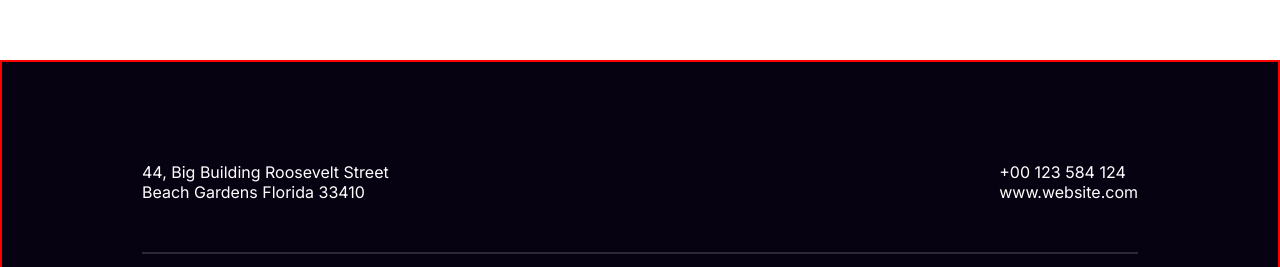
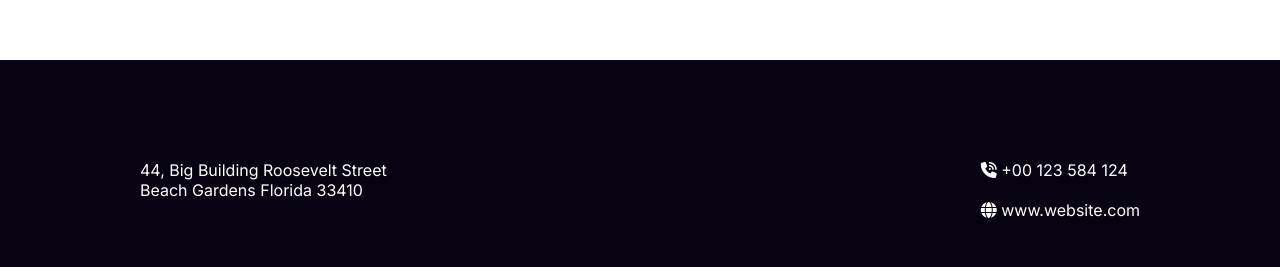
Before and after one commit to Rezwan-Uz-Zaman/Happy-New-Year, a plain HTML site: page index.html in a window 1280 px wide. Shown: the part 6170-6437 px from the top of the page. Drawn offline with Linux system fonts and the light colour scheme.

Commit message:
added footer font awsome icon

```diff
--- a/index.html
+++ b/index.html
@@ -11,6 +11,7 @@
     <meta charset="UTF-8">
     <meta name="viewport" content="width=device-width, initial-scale=1.0">
     <link rel="stylesheet" href="style/style.css">
+    <script src="https://kit.fontawesome.com/b3bf272263.js" crossorigin="anonymous"></script>
     <title>Happy New Year</title>
 </head>
 <body>
@@ -340,8 +341,8 @@
     </div>
 
     <div class="footer-column">
-        <p class="footer-column-num"> +00 123 584 124</p>
-        <p class="footer-column-web">www.website.com</p>
+     <p class="footer-column-num"><i class="fa-solid fa-phone-volume"></i> +00 123 584 124</p>
+        <p class="footer-column-web"> <i class="fa-solid fa-globe"></i> www.website.com</p>
 
      </div>
 
@@ -369,7 +370,7 @@
 
 <div class="footer-last-title">
 
-<p >2017, All Rights Reserved.</p>
+ <p>2017, All Rights Reserved. </p>
 <p>Unsubscribe</p>
 
 </div>
--- a/style/style.css
+++ b/style/style.css
@@ -621,7 +621,7 @@ text-transform: capitalize;
 
 
 footer{
-  border: 2px solid red;
+
   background: rgb(7, 2, 17);
   height: 500px;
   padding:  100px  140px 0px 140px;
@@ -632,6 +632,10 @@ footer{
 display: flex;
 justify-content: space-between;
 
+}
+
+.footer-column .footer-column-web{
+  padding-top: 20px;
 }
 
 .footer-social-links{
```
